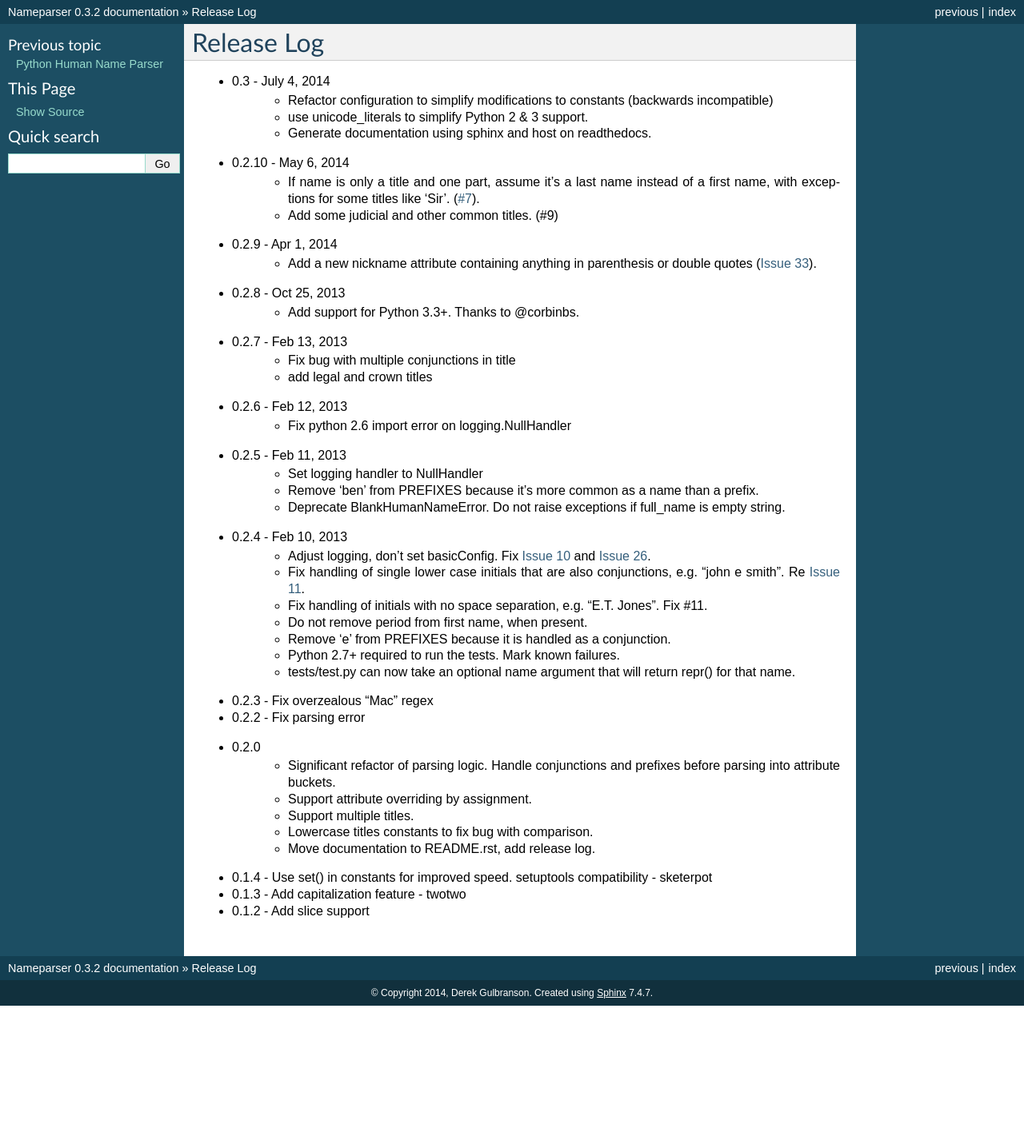
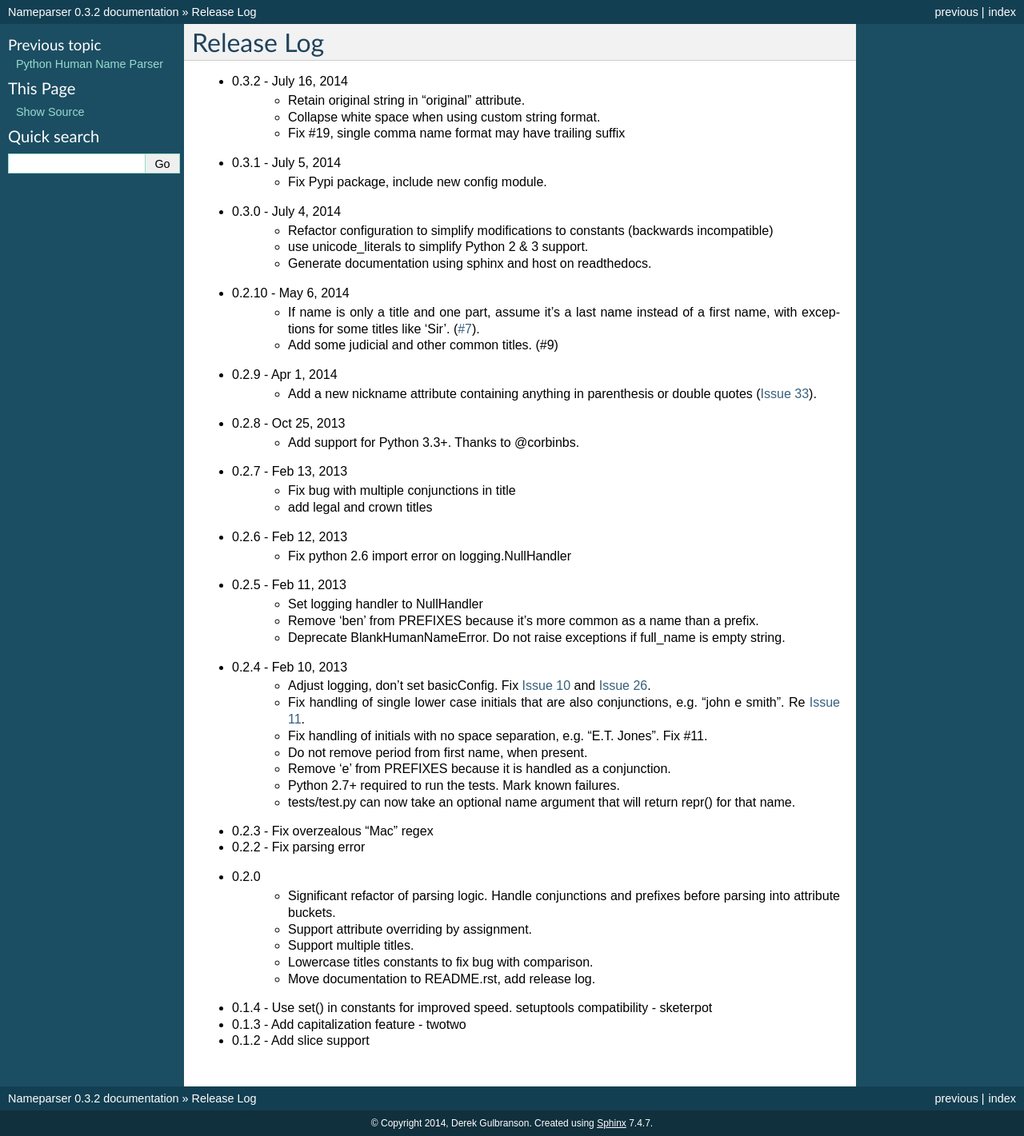
Before and after one commit to derek73/python-nameparser, a Sphinx documentation site: the page built from docs/release_log.rst, in a window 1280 px wide. Shown: the whole page at 80% size. Built offline with Sphinx 7.4.7, drawn with Linux system fonts in a browser that asks for light colours; pages that are not in the unit, such as notebooks, are missing from menus; before the commit the page ends 1258 px from its top, so only the background shows below that.

Commit message:
update docs and release log, add more badges

```diff
--- a/docs/release_log.rst
+++ b/docs/release_log.rst
@@ -1,7 +1,13 @@
 Release Log
 ===========
 
-* 0.3 - July 4, 2014
+* 0.3.2 - July 16, 2014
+    - Retain original string in "original" attribute.
+    - Collapse white space when using custom string format.
+    - Fix #19, single comma name format may have trailing suffix
+* 0.3.1 - July 5, 2014
+    - Fix Pypi package, include new config module.
+* 0.3.0 - July 4, 2014
     - Refactor configuration to simplify modifications to constants (backwards incompatible)
     - use unicode_literals to simplify Python 2 & 3 support.
     - Generate documentation using sphinx and host on readthedocs.
```
Also changed, not shown: README.rst (+11 -4 lines).
